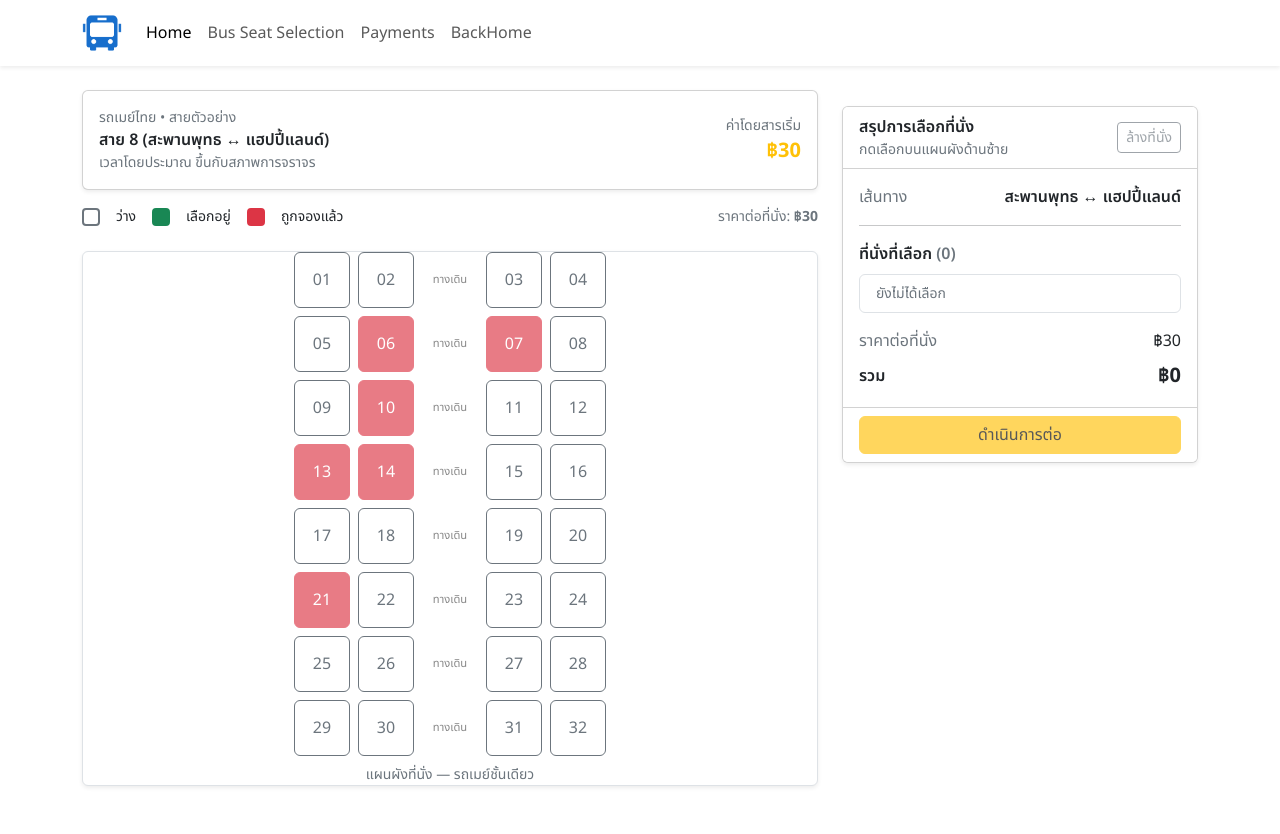
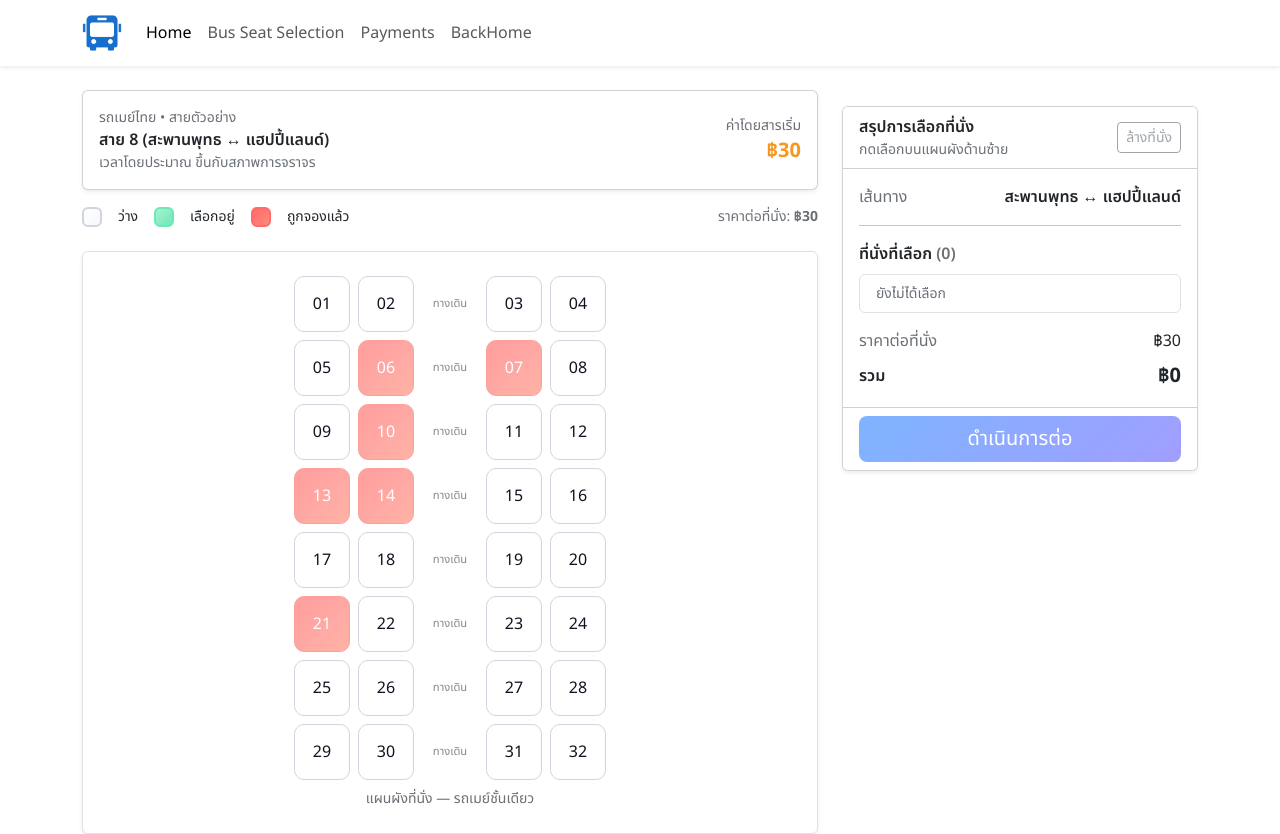
Before and after one commit to suthepphomnpoi/bus-reservation-system, a React (Vite) app: page /bus-seat-selection in a window 1280 px wide. Shown: the top 834 px of the page. Built offline with nearby package versions, Linux system fonts and the light colour scheme.

Commit message:
ui ux nah hee

```diff
--- a/src/components/Home/SearchForm.jsx
+++ b/src/components/Home/SearchForm.jsx
@@ -22,7 +22,9 @@ export default function SearchForm({
           >
             <option value="">เลือกจุดขึ้นรถ</option>
             {places.map((p) => (
-              <option key={p} value={p}>{p}</option>
+              <option key={p} value={p}>
+                {p}
+              </option>
             ))}
           </select>
         </div>
@@ -47,7 +49,9 @@ export default function SearchForm({
           >
             <option value="">เลือกจุดปลายทาง</option>
             {places.map((p) => (
-              <option key={p} value={p}>{p}</option>
+              <option key={p} value={p}>
+                {p}
+              </option>
             ))}
           </select>
         </div>
@@ -61,7 +65,9 @@ export default function SearchForm({
           >
             <option value="">ทุกช่วงเวลา</option>
             {timeSlots.map((t) => (
-              <option key={t} value={t}>{t}</option>
+              <option key={t} value={t}>
+                {t}
+              </option>
             ))}
           </select>
         </div>
@@ -69,7 +75,11 @@ export default function SearchForm({
 
       <div className="row mt-3">
         <div className="col text-end">
-          <button type="button" className="btn btn-danger px-5 fw-bold" onClick={onSubmit}>
+          <button
+            type="button"
+            className="btn btn-primary px-5 col-12 col-lg-2 d-md-inline-block"
+            onClick={onSubmit}
+          >
             ค้นหา
           </button>
         </div>
--- a/src/components/Navbar.jsx
+++ b/src/components/Navbar.jsx
@@ -4,7 +4,10 @@ import Logo from "../assets/images/bus.png";
 export default function Navbar() {
   return (
     <>
-      <nav className="navbar navbar-expand-lg bg-white shadow-sm">
+      <nav
+        className="navbar navbar-expand-lg bg-white shadow-sm sticky-top"
+
+      >
         <div className="container">
           <Link className="navbar-brand" to="/">
             <img src={Logo} alt="Bootstrap" width="40" height="100%" />
--- a/src/index.css
+++ b/src/index.css
@@ -1,3 +1,123 @@
 body {
   font-family: "Noto Sans Thai", sans-serif;
 }
+
+/* ปุ่ม primary */
+.btn-primary {
+  background: linear-gradient(135deg, #3a8dff, #6f6bff);
+  border: none;
+  color: #fff;
+  transition: all 0.3s ease-in-out;
+}
+
+.btn-primary:hover,
+.btn-primary:focus {
+  background: linear-gradient(135deg, #5aa0ff, #857cff);
+}
+
+.btn-primary:active {
+  box-shadow: 0 4px 12px rgba(0, 0, 0, 0.2);
+}
+
+/* Badge */
+.badge {
+  border-radius: 12px; /* โค้งมน */
+  font-size: 0.75rem; /* เล็กกระทัดรัด */
+  font-weight: 500;
+  padding: 4px 8px;
+}
+
+/* สีเฉพาะ */
+.badge-primary {
+  background: linear-gradient(135deg, #4facfe, #00f2fe); /* ฟ้าไล่ */
+  color: #000;
+}
+
+.badge-success {
+  background: linear-gradient(135deg, #34d399, #6ee7b7); /* เขียวมิ้นท์อ่อน */
+  color: #000;
+}
+
+.badge-danger {
+  background: linear-gradient(135deg, #ff416c, #ff4b2b); /* แดง-ส้ม */
+  color: #ffffff;
+}
+
+.badge-warning {
+  background: linear-gradient(135deg, #f7971e, #ffd200); /* ส้ม-เหลือง */
+  color: #000;
+}
+
+.badge-info {
+  background: linear-gradient(135deg, #36d1dc, #5b86e5); /* ฟ้าอมม่วง */
+  color: #000;
+}
+
+.badge-secondary {
+  background: linear-gradient(135deg, #bdc3c7, #2c3e50); /* เทา-ดำ */
+  color: #fff;
+}
+
+/* ปุ่ม Outline Danger */
+.btn-outline-danger {
+  position: relative;
+  border: 2px solid transparent;
+  color: #ff4b2b;
+  background: linear-gradient(#fff, #fff) padding-box,
+    linear-gradient(135deg, #e84528, #e9627d) border-box;
+  transition: all 0.3s ease;
+}
+
+/* Hover = เติมพื้นหลัง gradient + ตัวหนังสือขาว */
+.btn-outline-danger:hover,
+.btn-outline-danger:focus {
+  color: #fff;
+  background: linear-gradient(135deg, #ff4b2b, #ff6a88);
+}
+
+/* Form select */
+.form-select {
+  border: 1.5px solid #e0e6ed !important;
+}
+
+.form-select:focus {
+  border-color: transparent !important;
+  outline: none !important;
+  box-shadow: 0 0 0 3px rgba(100, 149, 255, 0.3) !important;
+  background-image: linear-gradient(#fff, #fff),
+    linear-gradient(135deg, #3a8dff, #6f6bff) !important;
+  background-origin: border-box !important;
+  background-clip: padding-box, border-box !important;
+}
+
+/* Override Text Colors */
+
+/* Primary (ฟ้า-ม่วงตามธีม) */
+.text-primary {
+  color: #3a8dff !important;
+}
+
+/* Success (เขียวมิ้นท์อ่อน) */
+.text-success {
+  color: #34d399 !important;
+}
+
+/* Danger (แดงอมส้ม soft) */
+.text-danger {
+  color: #ff6a6a !important;
+}
+
+/* Warning (ส้ม-เหลือง) */
+.text-warning {
+  color: #f7971e !important;
+}
+
+/* Info (ฟ้าอมม่วง) */
+.text-info {
+  color: #5b86e5 !important;
+}
+
+/* Secondary (เทา modern) */
+.text-secondary {
+  color: #6b7077 !important;
+}
--- a/src/pages/BusSeatSelection.css
+++ b/src/pages/BusSeatSelection.css
@@ -9,11 +9,12 @@
   gap: 0.5rem;
   justify-content: center;
 }
+
 .with-aisle {
   /* 2 ที่นั่ง + ทางเดิน + 2 ที่นั่ง */
-  grid-template-columns: var(--seat-size) var(--seat-size) var(--seat-size) var(
-      --seat-size
-    ) var(--seat-size);
+  grid-template-columns:
+    var(--seat-size) var(--seat-size) var(--seat-size) var(--seat-size)
+    var(--seat-size);
 }
 
 /* ปุ่มที่นั่ง */
@@ -27,7 +28,10 @@
   justify-content: center;
   font-weight: 700;
   border-width: 2px;
+  border-radius: 10px !important;
+  transition: all 0.25s ease-in-out;
 }
+
 .seat-number {
   line-height: 1;
 }
@@ -44,37 +48,88 @@
   color: #888;
 }
 
-/* ป้ายมุม-เลือกแล้ว */
+/* ว่าง */
+.btn-outline-secondary.seat-btn {
+  border: 1.5px solid #d0d5dd !important;
+  background: #fff !important;
+  color: #0f1220 !important;
+}
+
+.btn-outline-secondary.seat-btn:hover {
+  border-color: #b8c2cc !important;
+  background: #f9fafb !important;
+}
+
+/* เลือกอยู่ (เขียวซอฟท์) */
+.btn-success.seat-btn {
+  background: linear-gradient(
+    135deg,
+    #a7f3d0,
+    #6ee7b7
+  ) !important; /* เขียวมิ้นท์ซอฟท์ */
+  border-color: #6ee7b7 !important;
+  color: #0f1220 !important; /* ดำเข้ม อ่านง่าย */
+  box-shadow: 0 4px 12px rgba(110, 231, 183, 0.3) !important;
+}
+
+.btn-success.seat-btn:hover {
+  box-shadow: 0 6px 16px rgba(110, 231, 183, 0.4) !important;
+  transform: translateY(-2px);
+}
+
+/* ถูกจองแล้ว */
+.btn-danger.seat-btn {
+  background: linear-gradient(135deg, #ff6a6a, #ff8a7a) !important;
+  border-color: #ff6a6a !important;
+  color: #fff !important;
+  cursor: not-allowed !important;
+  opacity: 0.85;
+}
+
+/* ติ๊ก ✓ */
 .badge-tick {
   position: absolute;
-  bottom: -6px;
+  top: -6px;
   right: -6px;
-  background: #198754; /* success */
-  color: #fff;
+  background: #6ee7b7;
+  color: #0f1220;
   font-size: 0.7rem;
+  font-weight: bold;
   line-height: 1;
-  padding: 2px 5px;
-  border-radius: 0.4rem;
+  width: 20px;
+  height: 20px;
+  border-radius: 50%;
+  display: flex;
+  align-items: center;
+  justify-content: center;
+  box-shadow: 0 2px 6px rgba(0, 0, 0, 0.2);
 }
 
-/* Legend สี */
+/* กล่อง legend */
 .legend-box {
   display: inline-block;
-  width: 18px;
-  height: 18px;
-  border-radius: 0.25rem;
-  border: 2px solid #6c757d;
+  width: 20px;
+  height: 20px;
+  border: 2px solid transparent;
+  border-radius: 6px;
 }
+
+/* ว่าง */
 .legend-box.available {
-  background: transparent;
+  background: linear-gradient(135deg, #ffffff, #f7f8fb);
+  border-color: #d0d5dd;
 }
+
+/* เลือกอยู่ (เขียวซอฟท์) */
 .legend-box.selected {
-  background: #198754;
-  border-color: #198754;
+  background: linear-gradient(135deg, #a7f3d0, #6ee7b7); /* เขียวมิ้นท์ซอฟท์ */
+  border-color: #6ee7b7;
 }
+
+/* ถูกจองแล้ว */
 .legend-box.booked {
-  background: #dc3545;
-  border-color: #dc3545;
+  background: linear-gradient(135deg, #ff6a6a, #ff8a7a); /* แดงอมส้ม soft */
+  border-color: #ff6a6a;
 }
 
 /* sticky summary ในจอใหญ่ */
--- a/src/pages/BusSeatSelection.jsx
+++ b/src/pages/BusSeatSelection.jsx
@@ -112,7 +112,7 @@ export default function BusSeatSelection() {
             <Legend pricePerSeat={pricePerSeat} />
 
             {/* แผนผังที่นั่ง (ชั้นเดียว) */}
-            <div className="bg-white border mt-4 rounded shadow-sm">
+            <div className="bg-white border mt-4 rounded shadow-sm p-4">
               <SeatGrid
                 seats={seats}
                 booked={booked}
@@ -193,7 +193,7 @@ export default function BusSeatSelection() {
 
               <div className="card-footer bg-white">
                 <button
-                  className="btn btn-warning w-100"
+                  className="btn btn-primary btn-lg w-100"
                   disabled={selectedList.length === 0}
                 >
                   ดำเนินการต่อ
--- a/src/pages/Payment.jsx
+++ b/src/pages/Payment.jsx
@@ -135,22 +135,10 @@ export default function Payment() {
                   <span>ราคารวม</span>
                   <span>฿550</span>
                 </div>
-                <button className="btn btn-dark w-100 mt-3">
+                <button className="btn btn-primary btn-lg w-100 mt-3">
                   ชำระเงิน
                 </button>
               </div>
-            </div>
-
-            {/* โค้ดส่วนลด */}
-            <div className="input-group mb-4">
-              <input
-                type="text"
-                className="form-control"
-                placeholder="กรอกโค้ดส่วนลด"
-              />
-              <button className="btn btn-dark" type="button">
-                ใช้โค้ด
-              </button>
             </div>
           </div>
         </div>
```
Also changed, not shown: src/components/Home/SearchResults.jsx (+25 -9 lines), src/pages/Home.jsx (+35 -9 lines), src/components/Layout.jsx (added).
